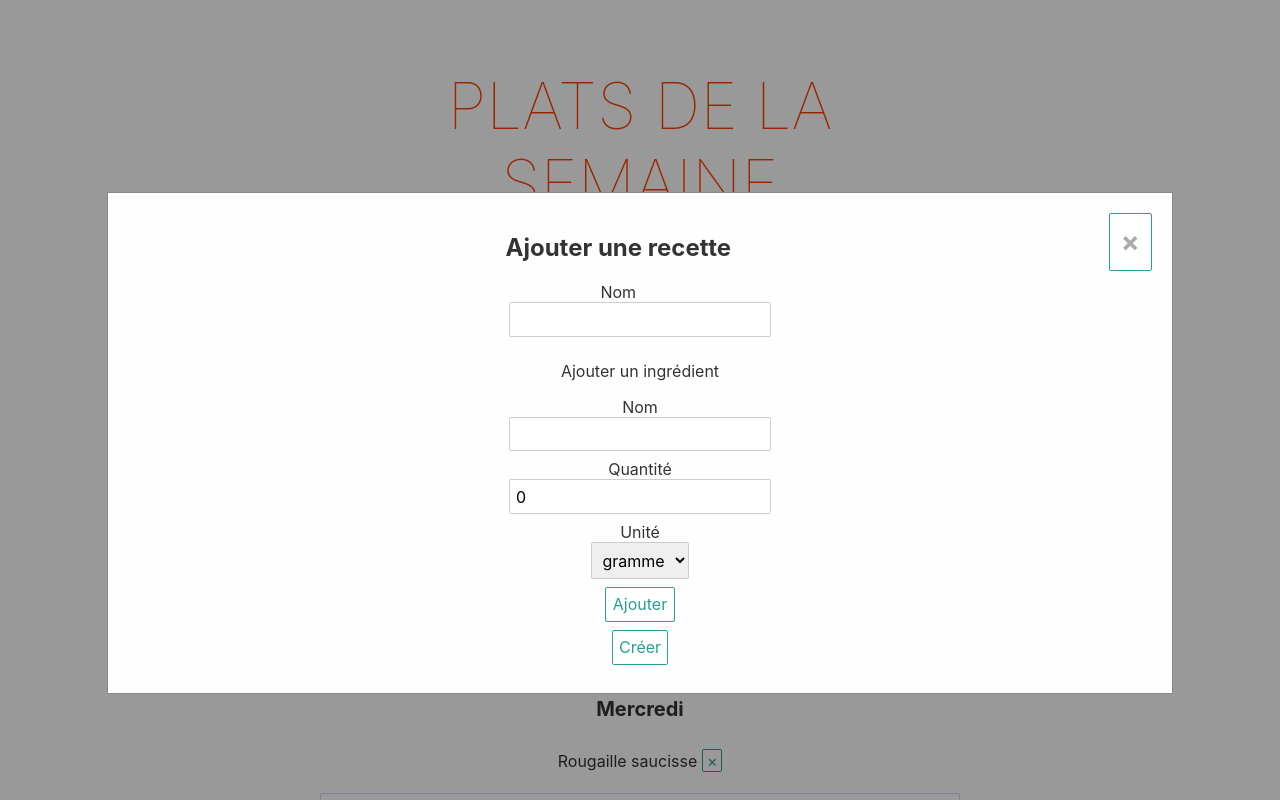
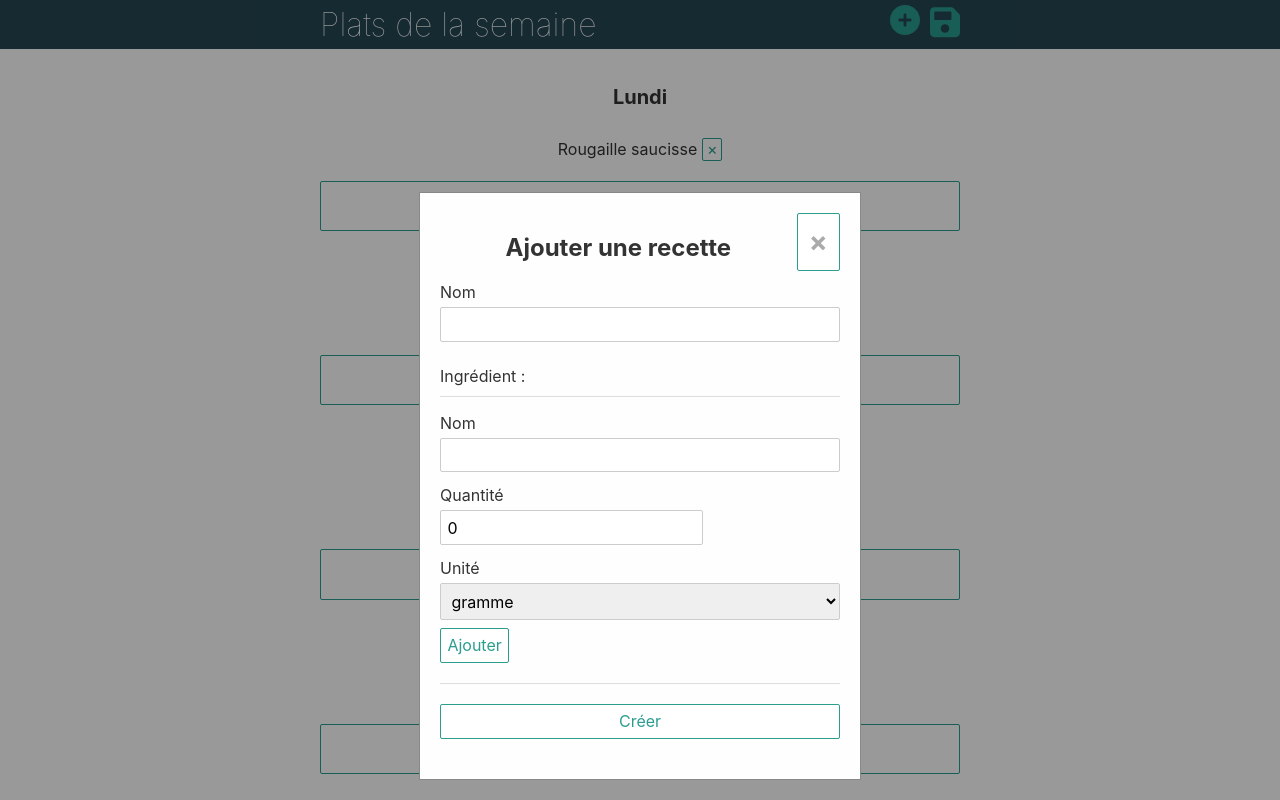
Before and after one commit to PublicVar/recipe-planner, a Svelte app: page / in a window 1280 px wide. Both pictures are taken after a click on the button "Ajouter une recette". Shown: the top 800 px of the page. Built offline with nearby package versions, Linux system fonts and the light colour scheme.

Commit message:
feat: Improve theme

```diff
--- a/public/global.css
+++ b/public/global.css
@@ -14,7 +14,7 @@ body {
 body {
   color: #333;
   margin: 0;
-  padding: 8px;
+  padding: 0px;
   box-sizing: border-box;
   font-family: -apple-system, BlinkMacSystemFont, "Segoe UI", Roboto,
     Oxygen-Sans, Ubuntu, Cantarell, "Helvetica Neue", sans-serif;
@@ -35,6 +35,7 @@ a:visited {
 
 label {
   display: block;
+  margin: 5px 0;
 }
 
 input,
@@ -74,3 +75,8 @@ button:not(:disabled):active {
 button:focus {
   border-color: #666;
 }
+
+input[type="text"],
+select {
+  width: 100%;
+}
--- a/src/App.svelte
+++ b/src/App.svelte
@@ -24,30 +24,96 @@
 </script>
 
 <main>
+  <div class="banner">
+    <div class="inner-banner">
       <h1>Plats de la semaine</h1>
-  <button type="button" on:click={() => (isShowCreateRecipe = true)}
-    >Ajouter une recette</button
+      <div class="top-actions">
+        <button
+          type="button"
+          on:click={() => (isShowCreateRecipe = true)}
+          class="btn-icon"
         >
+          <svg
+            aria-hidden="true"
+            xmlns="http://www.w3.org/2000/svg"
+            viewBox="0 0 512 512"
+            ><path
+              d="M0 256C0 114.6 114.6 0 256 0C397.4 0 512 114.6 512 256C512 397.4 397.4 512 256 512C114.6 512 0 397.4 0 256zM256 368C269.3 368 280 357.3 280 344V280H344C357.3 280 368 269.3 368 256C368 242.7 357.3 232 344 232H280V168C280 154.7 269.3 144 256 144C242.7 144 232 154.7 232 168V232H168C154.7 232 144 242.7 144 256C144 269.3 154.7 280 168 280H232V344C232 357.3 242.7 368 256 368z"
+            /></svg
+          >
+          Ajouter une recette
+        </button>
+        <button class="btn-icon">
+          <svg
+            aria-hidden="true"
+            xmlns="http://www.w3.org/2000/svg"
+            viewBox="0 0 448 512"
+            ><path
+              d="M433.1 129.1l-83.9-83.9C342.3 38.32 327.1 32 316.1 32H64C28.65 32 0 60.65 0 96v320c0 35.35 28.65 64 64 64h320c35.35 0 64-28.65 64-64V163.9C448 152.9 441.7 137.7 433.1 129.1zM224 416c-35.34 0-64-28.66-64-64s28.66-64 64-64s64 28.66 64 64S259.3 416 224 416zM320 208C320 216.8 312.8 224 304 224h-224C71.16 224 64 216.8 64 208v-96C64 103.2 71.16 96 80 96h224C312.8 96 320 103.2 320 112V208z"
+            /></svg
+          >
+          Sauvegarder le planning
+        </button>
+      </div>
+    </div>
+  </div>
+  <div class="main">
     <Modal isShow={isShowCreateRecipe} title="Ajouter une recette">
       <CreateRecipe on:create={addRecipe} />
     </Modal>
     {#each days as day (day.key)}
       <Day {...day} />
     {/each}
+  </div>
 </main>
 
 <style>
-  main {
+  .main {
     text-align: center;
     padding: 1em;
     max-width: 640px;
     margin: 0 auto;
   }
+  .btn-icon {
+    width: 30px;
+    height: 30px;
+    border: none;
+    margin: 0;
+    padding: 0;
+    font-size: 0;
+  }
+  .top-actions {
+    display: flex;
+    flex-direction: row;
+    justify-content: center;
+    gap: 10px;
+  }
+  .btn-icon svg {
+    fill: var(--main-color) !important;
+    background-color: var(--secondary-color);
+    transition: fill 0.5s ease-out;
+  }
+  .btn-icon:hover > svg {
+    fill: #fff !important;
+  }
 
-  h1 {
-    color: #ff3e00;
-    text-transform: uppercase;
-    font-size: 4em;
+  .banner {
+    background-color: var(--secondary-color);
+    margin: 0;
+    padding: 0;
+    color: #fff;
+  }
+  .banner h1 {
+    margin: 0;
+    padding: 0;
     font-weight: 100;
   }
+  .inner-banner {
+    display: flex;
+    max-width: 640px;
+    margin: 0 auto;
+    padding: 5px 0;
+    flex-direction: row;
+    justify-content: space-between;
+  }
 </style>
--- a/src/Day.svelte
+++ b/src/Day.svelte
@@ -77,13 +77,10 @@
     font-size: 1.25em;
   }
   .day {
-    border-bottom: 1px solid #eee;
     padding-bottom: 1em;
   }
   button {
     background-color: white;
-    border-color: rgb(208, 212, 255);
-    color: rgb(99, 111, 245);
     cursor: pointer;
     transition: background-color 0.5s ease-out;
   }
--- a/src/IngredientAdd.svelte
+++ b/src/IngredientAdd.svelte
@@ -22,9 +22,8 @@
   };
 </script>
 
-<div>
+<div class="block">
   <form on:submit|preventDefault={add}>
-    <p>Ajouter un ingrédient</p>
     <div>
       <label for="ingredient_name">Nom</label>
       <input type="text" id="ingredient_name" bind:value={name} required />
@@ -42,9 +41,15 @@
         {/each}
       </select>
     </div>
-    <button type="submit">Ajouter</button>
+    <button type="submit" class="button">Ajouter</button>
   </form>
 </div>
 
 <style>
+  .block {
+    border-bottom: 1px solid #ddd;
+  }
+  .button {
+    margin-bottom: 20px;
+  }
 </style>
--- a/src/RecipeCreate.svelte
+++ b/src/RecipeCreate.svelte
@@ -28,7 +28,7 @@
 <form on:submit|preventDefault={create}>
   <label for="recipe_name">Nom</label>
   <input type="text" id="recipe_name" bind:value={title} required />
-
+  <p class="label">Ingrédient :</p>
   {#if ingredients.length}
     <ul>
       {#each ingredients as ingredient}
@@ -45,6 +45,25 @@
   {/if}
 
   <IngredientAdd on:add={addIngredient} />
+  <div class="actions">
+    <button type="submit" on:click={create} class="button-submit">Créer</button>
+  </div>
+</form>
 
-  <button type="submit" on:click={create}>Créer</button>
-</form>
+<style>
+  form {
+    text-align: left;
+  }
+
+  .label {
+    border-bottom: 1px solid #ddd;
+    padding-bottom: 10px;
+  }
+  .button-submit {
+    margin: 20px 0;
+    width: 100%;
+  }
+  .actions {
+    text-align: center;
+  }
+</style>
--- a/src/ui/Modal.svelte
+++ b/src/ui/Modal.svelte
@@ -41,7 +41,7 @@
     margin: 15% auto; /* 15% from the top and centered */
     padding: 20px;
     border: 1px solid #888;
-    width: 80%; /* Could be more or less, depending on screen size */
+    width: 400px; /* Could be more or less, depending on screen size */
   }
 
   /* The Close Button */
@@ -58,4 +58,9 @@
     text-decoration: none;
     cursor: pointer;
   }
+  @media only screen and (min-device-width: 320px) and (max-device-width: 480px) {
+    .content {
+      width: 80%;
+    }
+  }
 </style>
```
Also changed, not shown: 1 other file (tests, documents, lock files or other folders). Lines whose indentation alone changed are shown as unchanged.
